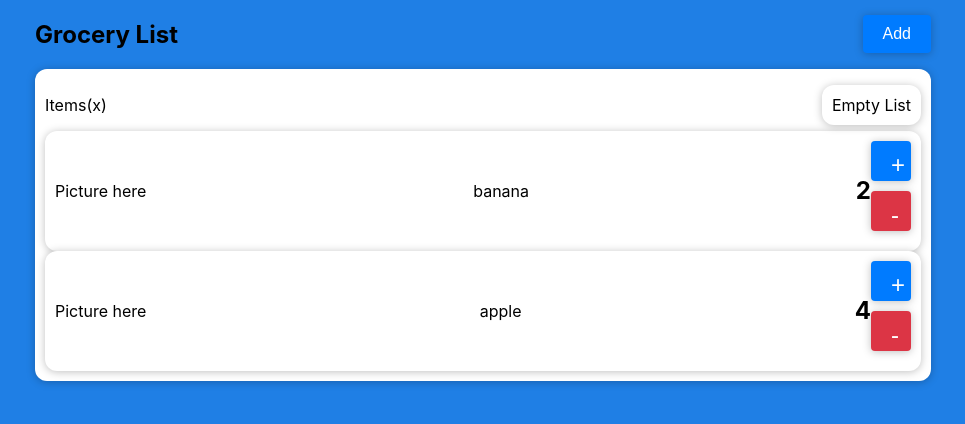
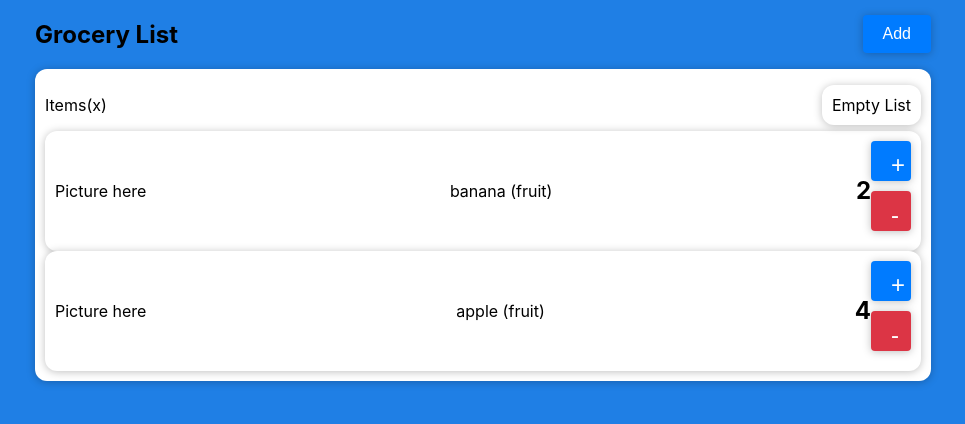
Before and after one commit to heyitsjearbear/grocery-app, a React (Create React App) app: page / in a window 1280 px wide. Shown: the top 424 px of the page, without its empty margins (157-1122 px from the left). Built offline with nearby package versions, Linux system fonts and the light colour scheme.

Commit message:
renamed some components for clarity

```diff
--- a/src/App.js
+++ b/src/App.js
@@ -1,10 +1,10 @@
-import Title from "./components/Title";
+import NewItemPanel from "./components/NewItemPanel";
 import List from "./components/List";
 import React, { useState } from "react";
 
 const STARTING_ITEMS = [
-  { id: "e1", food: "banana", amount: 2 },
-  { id: "e2", food: "apple", amount: 4 },
+  { id: "e1", food: "banana", type: "fruit", amount: 2 },
+  { id: "e2", food: "apple", type: "fruit", amount: 4 },
 ];
 const App = () => {
   //TODO child-to-parent pass form submission from Title component all the way up so you can append
@@ -18,7 +18,7 @@ const App = () => {
   };
   return (
     <div>
-      <Title onNewItemAdded={saveNewItemHandler} />
+      <NewItemPanel onNewItemAdded={saveNewItemHandler} />
       <List itemList={items} />
     </div>
   );
--- a/src/components/Items/Items.js
+++ b/src/components/Items/Items.js
@@ -6,7 +6,7 @@ const Items = (props) => {
   return (
     <Card className="item-card">
       <div>Picture here</div>
-      <p>{props.name}</p>
+      <p>{props.name} ({props.type})</p>
       <AmountCounter amount={props.amount} />
     </Card>
   );
--- a/src/components/List.js
+++ b/src/components/List.js
@@ -1,13 +1,13 @@
 import Card from "./UI/Card";
-import SubTitle from "./SubTitle";
 import Items from "./Items/Items";
+import FilterHeading from "./FilterHeading";
 const List = (props) => {
   return (
     <Card>
-      <SubTitle />
+      <FilterHeading />
       <div className="items">
         {props.itemList.map((item) => (
-          <Items key= {item.id} name={item.food} amount={item.amount} />
+          <Items key= {item.id} name={item.food} type = {item.type} amount={item.amount} />
         ))}
       </div>
     </Card>
```
Also changed, not shown: src/components/FilterHeading.js (renamed from src/components/SubTitle.js, +6 -3 lines), src/components/NewItemPanel.js (renamed from src/components/Title.js, +6 -5 lines), src/components/FilterHeading.css (renamed from src/components/SubTitle.css), src/components/NewItemPanel.css (renamed from src/components/Title.css).
